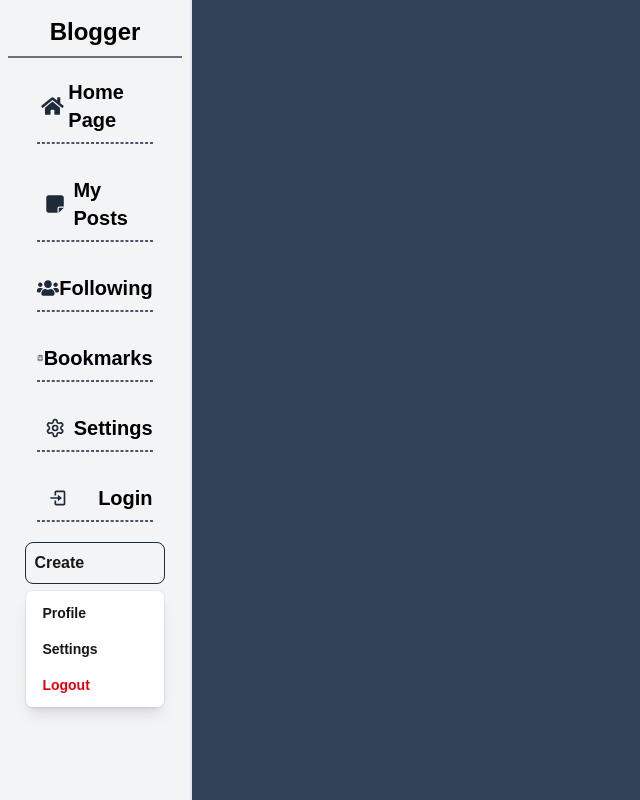
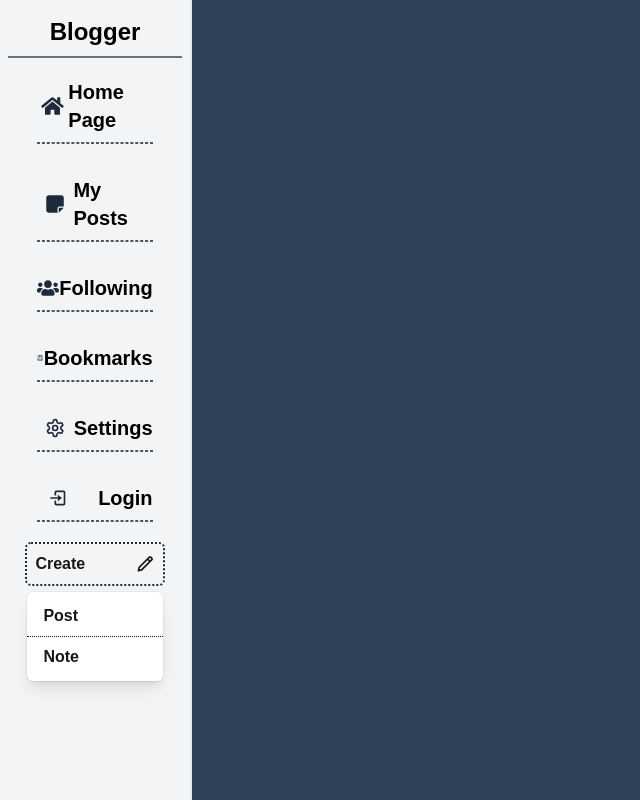
Before and after one commit to deimosdev343/Blog-frontend, a Next.js app: page / in a window 1280 px wide. Both pictures are taken after a click on the button "Create". Shown: the whole page, without its empty margins (0-640 px from the left). Built offline with nearby package versions, Linux system fonts and the light colour scheme; no server answers.

Commit message:
Dropdown

```diff
--- a/src/components/Base/DropdownBtn.tsx
+++ b/src/components/Base/DropdownBtn.tsx
@@ -5,11 +5,11 @@
 interface dropDownBtnType {
   className: string,
   text: string,
-  icon?: IconType
+  Icon?: IconType,
   children: ReactNode
 }
 
-const DropdownBtn = ({className,text, children}: dropDownBtnType) => {
+const DropdownBtn = ({className,text, children, Icon}: dropDownBtnType) => {
   const [open, setOpen] = useState<Boolean>(false);
   const ref = useRef<HTMLButtonElement>(null);
   useEffect(() => {
@@ -31,6 +31,7 @@
       >
         {text}
         {open && children}
+        {Icon &&  <Icon size={20} />}
       </button>
 
   )
--- a/src/components/layout/SideBar.tsx
+++ b/src/components/layout/SideBar.tsx
@@ -10,6 +10,7 @@
 import { FaNoteSticky } from 'react-icons/fa6';
 import axios from 'axios';
 import DropdownBtn from '../Base/DropdownBtn';
+import Link from 'next/link';
 
 const SideBar = () => {
   const user = useAppSelector(state => state.userData);
@@ -69,23 +70,21 @@
         linkTo='/login'
       />}
       <DropdownBtn
-        className="relative flex w-[80%] justify-between p-2 items-center gap-2 rounded-lg border-gray-800 border
-          text-md font-bold focus:outline-none hover:bg-gray-100"
+        className="relative flex w-[80%] justify-between p-2 items-center gap-2 rounded-md border-gray-800 border-2
+          text-md font-bold focus:outline-none hover:bg-gray-100 border-dotted"
         text={"Create"}
-        icon={BiPencil}
+        Icon={BiPencil}
+
 
       >
         <div className="absolute left-0 top-full z-10 mt-2 w-full rounded-md bg-white shadow-lg ring-1 ring-black/5">
           <div className="py-1">
-            <button className="block w-full px-4 py-2 text-left text-sm hover:bg-gray-100">
-              Profile
-            </button>
-            <button className="block w-full px-4 py-2 text-left text-sm hover:bg-gray-100">
-              Settings
-            </button>
-            <button className="block w-full px-4 py-2 text-left text-sm text-red-600 hover:bg-gray-100">
-              Logout
-            </button>
+            <Link href={'/'} className="block w-full px-4 py-2 text-left text-md hover:bg-gray-100 border-b border-dotted">
+              Post
+            </Link>
+            <Link href={'/'} className="block w-full px-4 py-2 text-left text-md hover:bg-gray-100 border-dotted">
+              Note
+            </Link>
           </div>
         </div>
       </DropdownBtn>
```
